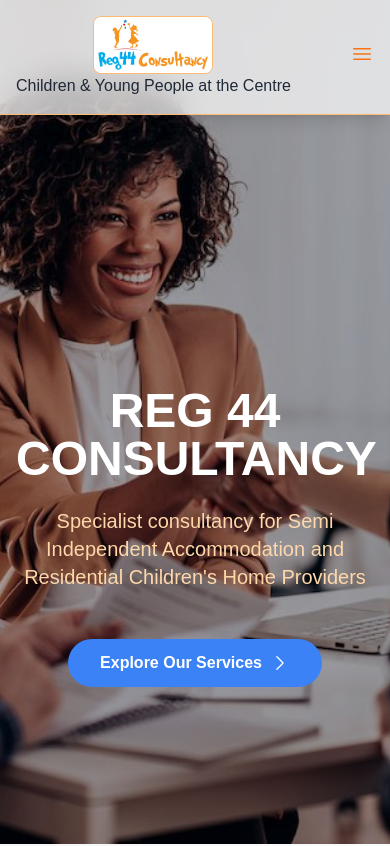
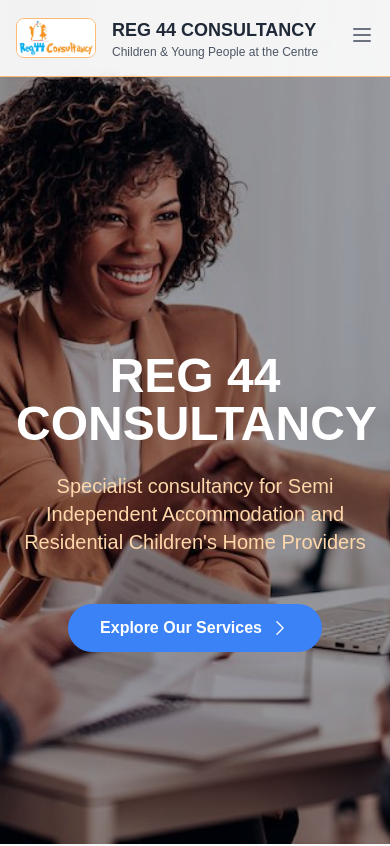
Before and after one commit to BrandonKambasha/gitProject3, a Next.js app: page / in a window 390 px wide. Shown: the top 846 px of the page. Built offline with nearby package versions, Linux system fonts and the light colour scheme.

Commit message:
Logo Text

```diff
--- a/src/app/layout.tsx
+++ b/src/app/layout.tsx
@@ -1,3 +1,5 @@
+'use client'
+
 import type { Metadata } from "next";
 import localFont from "next/font/local";
 import "./globals.css";
@@ -5,7 +7,8 @@
 import Link from 'next/link'
 import Image from 'next/image';
 import { PhoneIcon, EnvelopeIcon } from '@heroicons/react/24/solid'
-import MobileMenu from './components/MobileMenu';
+import { useState, useEffect } from 'react';
+import { motion, AnimatePresence } from 'framer-motion';
 
 const geistSans = localFont({
   src: "./fonts/GeistVF.woff",
@@ -18,11 +21,6 @@
   weight: "100 900",
 });
 
-export const metadata: Metadata = {
-  title: "REG 44 CONSULTANCY - Future of Care",
-  description: "Pioneering the future of care services",
-};
-
 const navItems = ['Home', 'About', 'Services', 'Team', 'Contact'];
 
 export default function RootLayout({
@@ -30,18 +28,35 @@
 }: Readonly<{
   children: React.ReactNode;
 }>) {
+  const [isOpen, setIsOpen] = useState(false);
+  const [scrolled, setScrolled] = useState(false);
+
+  useEffect(() => {
+    const handleScroll = () => {
+      setScrolled(window.scrollY > 20);
+    };
+
+    window.addEventListener('scroll', handleScroll);
+    return () => window.removeEventListener('scroll', handleScroll);
+  }, []);
+
   return (
     <html lang="en">
       <body
         className={`${geistSans.variable} ${geistMono.variable} antialiased bg-gradient-to-br from-gray-100 to-white text-gray-800`}
       >
-        <header id="main-header" className="bg-white bg-opacity-70 backdrop-filter backdrop-blur-lg shadow-lg sticky top-0 z-50 border-b border-orange-300">
+        <header className={`fixed w-full top-0 z-50 transition-all duration-300 ${
+          scrolled
+            ? 'bg-white bg-opacity-70 backdrop-filter backdrop-blur-lg shadow-lg'
+            : 'bg-white bg-opacity-90 border-b border-orange-300'
+        }`}>
           <div className="container mx-auto px-4 py-4">
             <div className="flex justify-between items-center">
-              <Link href="/" className="transform hover:scale-105 transition-transform duration-300">
-                <div className="flex flex-col items-center">
-                  <Image src={myImage} alt="Reg44 Consultancy Logo" width={120} height={60} className="rounded-lg border border-orange-300 hover:border-blue-400 transition-colors duration-300" />
-                  <p>Children & Young People at the Centre</p>
+              <Link href="/" className="transform hover:scale-105 transition-transform duration-300 flex items-center space-x-4">
+                <Image src={myImage} alt="Reg44 Consultancy Logo" width={80} height={40} className="rounded-lg border border-orange-300 hover:border-blue-400 transition-colors duration-300" />
+                <div className="flex flex-col">
+                  <h1 className="text-lg sm:text-xl font-bold text-gray-800">REG 44 CONSULTANCY</h1>
+                  <p className="text-xs sm:text-sm text-gray-600  sm:block">Children & Young People at the Centre</p>
                 </div>
               </Link>
 
@@ -57,25 +72,72 @@
                   ))}
                 </ul>
               </nav>
-              <MobileMenu navItems={navItems} />
+
+              <div className="md:hidden">
+                <button
+                  onClick={() => setIsOpen(!isOpen)}
+                  className="text-gray-500 hover:text-gray-700 focus:outline-none focus:text-gray-700"
+                >
+                  <svg className="h-6 w-6 fill-current" viewBox="0 0 24 24">
+                    {isOpen ? (
+                      <path fillRule="evenodd" clipRule="evenodd" d="M18.278 16.864a1 1 0 0 1-1.414 1.414l-4.829-4.828-4.828 4.828a1 1 0 0 1-1.414-1.414l4.828-4.829-4.828-4.828a1 1 0 0 1 1.414-1.414l4.829 4.828 4.828-4.828a1 1 0 1 1 1.414 1.414l-4.828 4.829 4.828 4.828z" />
+                    ) : (
+                      <path fillRule="evenodd" d="M4 5h16a1 1 0 0 1 0 2H4a1 1 0 1 1 0-2zm0 6h16a1 1 0 0 1 0 2H4a1 1 0 0 1 0-2zm0 6h16a1 1 0 0 1 0 2H4a1 1 0 0 1 0-2z" />
+                    )}
+                  </svg>
+                </button>
+              </div>
             </div>
           </div>
+
+          <AnimatePresence>
+            {isOpen && (
+              <motion.div
+                initial={{ opacity: 0, height: 0 }}
+                animate={{ opacity: 1, height: 'auto' }}
+                exit={{ opacity: 0, height: 0 }}
+                transition={{ duration: 0.3 }}
+                className="md:hidden bg-white border-t border-gray-200"
+              >
+                <nav className="px-4 py-2">
+                  <ul className="space-y-2">
+                    {navItems.map((item) => (
+                      <motion.li
+                        key={item}
+                        initial={{ opacity: 0, x: -20 }}
+                        animate={{ opacity: 1, x: 0 }}
+                        exit={{ opacity: 0, x: -20 }}
+                        transition={{ duration: 0.2 }}
+                      >
+                        <Link
+                          href={item === 'Home' ? '/' : `/${item.toLowerCase()}`}
+                          className="block py-2 px-4 text-gray-700 hover:bg-gray-100 hover:text-orange-500 rounded transition duration-300"
+                          onClick={() => setIsOpen(false)}
+                        >
+                          {item}
+                        </Link>
+                      </motion.li>
+                    ))}
+                  </ul>
+                </nav>
+              </motion.div>
+            )}
+          </AnimatePresence>
         </header>
-        <main className="relative">
+
+        <main className="pt-20 relative">
           {children}
         </main>
+
         <footer className="bg-gray-800 bg-opacity-90 text-white py-12 border-t border-orange-300 relative z-10">
           <div className="container mx-auto px-4">
             <div className="flex flex-col md:flex-row justify-between items-center">
               <div className="mb-8 md:mb-0 text-center md:text-left">
                 <Image src={myImage} alt="Reg44 Consultancy Logo" width={120} height={60} className="mb-4 mx-auto md:mx-0 rounded-lg border border-orange-300 hover:border-blue-400 transition-colors duration-300" />
                 <p className="text-sm animate-pulse">&copy; 2024 Reg44 Consultancy. Shaping the future of support, today.</p>
-
                 <p className="text-sm animate-pulse">Company Number: 15296035</p>
-
               </div>
               <div className="flex flex-col space-y-4">
-
                 <a href="tel:07704427990" className="flex items-center justify-center md:justify-start hover:text-orange-300 transition duration-300 group">
                   <PhoneIcon className="h-5 w-5 mr-2 group-hover:animate-bounce" />
                   <span className="relative">
```
